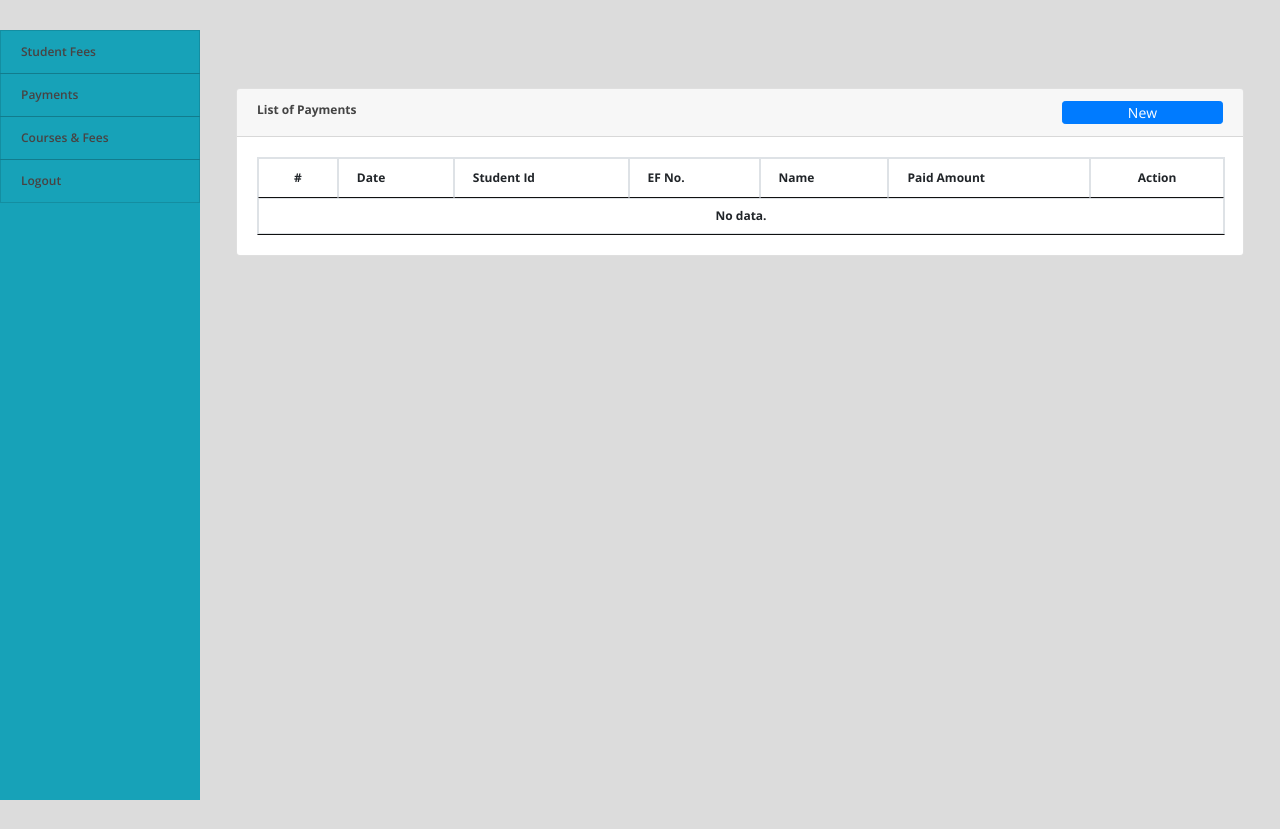
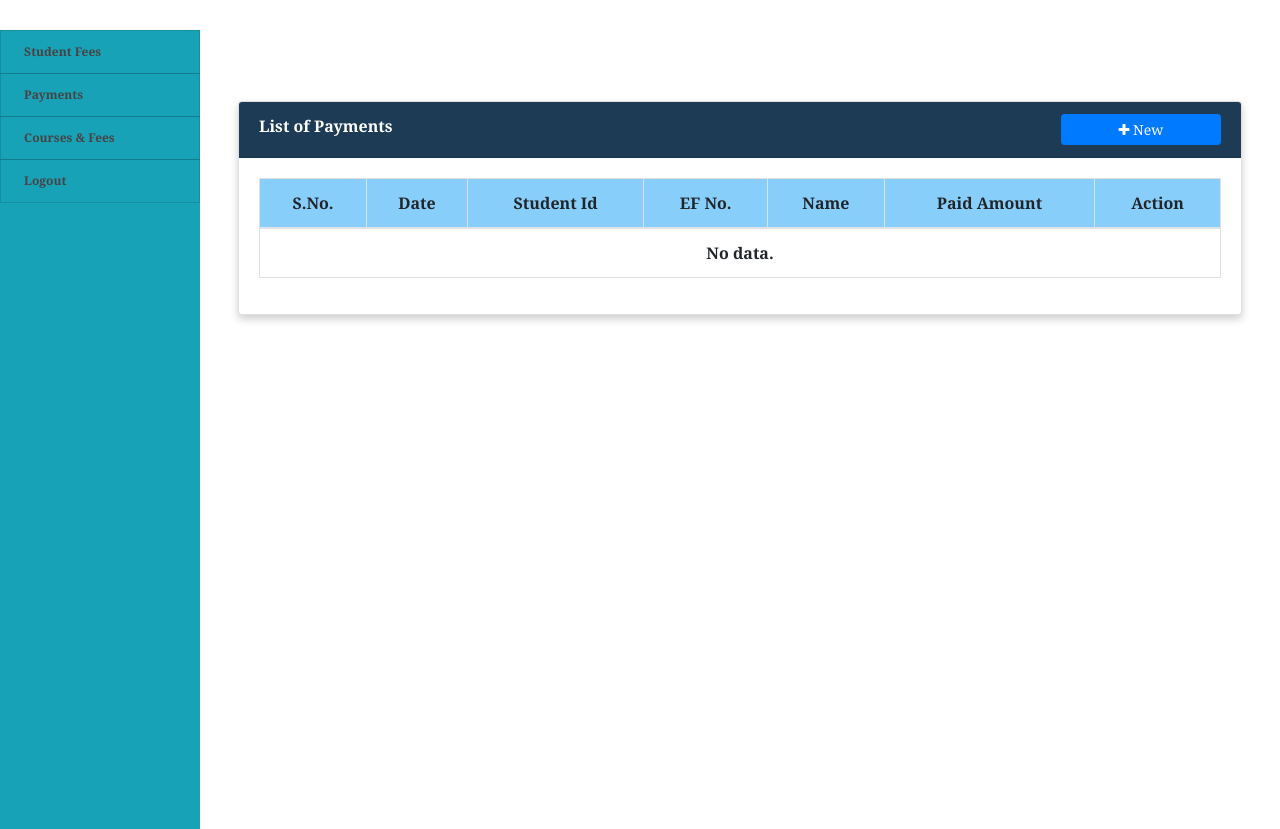
Before and after one commit to gyrodope69/school-management-website, a PHP site: page /school-management-website/accountant/index.php in a window 1280 px wide. Shown: the top 829 px of the page. Before the commit the page ends 800 px from the top, so only its background shows below. Run offline with PHP 8.4, Linux system fonts and the light colour scheme; a user stored in the database is signed in; data comes from the database, SQL or seed files in the repository; data that the repository does not hold is empty.

Commit message:
Update payments.php

```diff
--- a/accountant/payments.php
+++ b/accountant/payments.php
@@ -1,4 +1,40 @@
-<?php include '../config.php'; ?>
+<?php include('../config.php');?>
+
+<!doctype html>
+<html lang="en">
+    <head>
+        <meta charset="utf-8">
+        <meta name="viewport" content="width=device-width, initial-scale=1">
+        <title>Home | ERP Model</title>
+        <link rel="stylesheet" href="./assets/css/base-styles.css">
+        <link rel="stylesheet" href="https://cdn.jsdelivr.net/npm/bootstrap@4.6.1/dist/css/bootstrap.min.css">
+        <script src="https://cdn.jsdelivr.net/npm/jquery@3.6.0/dist/jquery.slim.min.js"></script>
+        <script src="https://cdn.jsdelivr.net/npm/popper.js@1.16.1/dist/umd/popper.min.js"></script>
+        <script src="https://cdn.jsdelivr.net/npm/bootstrap@4.6.1/dist/js/bootstrap.bundle.min.js"></script>
+        <script src="https://ajax.googleapis.com/ajax/libs/jquery/3.6.0/jquery.min.js"></script>
+        <link rel="stylesheet" href="https://cdnjs.cloudflare.com/ajax/libs/font-awesome/4.7.0/css/font-awesome.min.css">
+
+		<style>
+			input[type=checkbox]
+			{
+			  /* Double-sized Checkboxes */
+			  -ms-transform: scale(1.3); /* IE */
+			  -moz-transform: scale(1.3); /* FF */
+			  -webkit-transform: scale(1.3); /* Safari and Chrome */
+			  -o-transform: scale(1.3); /* Opera */
+			  transform: scale(1.3);
+			  padding: 10px;
+			  cursor:pointer;
+			}
+			.card {
+  				box-shadow: 0 4px 8px 0 rgba(0, 0, 0, 0.2);
+
+			}
+		</style>
+    </head>
+
+	<body>
+
 <div class="container-fluid">
 	<div class="col-lg-12">
 		<div class="row mb-4 mt-4">
@@ -9,22 +45,22 @@
 		<div class="row">
 			<div class="col-md-12">
 				<div class="card">
-					<div class="card-header">
-						<b>List of Payments </b>
+					<div class="card-header" style="background-color:#1d3b55">
+						<b style="color:white">List of Payments </b>
 						<span class="float:right"><a class="btn btn-primary btn-block btn-sm col-sm-2 float-right" href="javascript:void(0)" id="new_payment">
 					<i class="fa fa-plus"></i> New
 				</a></span>
 					</div>
-					<div class="card-body">
+					<div class="card-body table-responsive">
 						<table class="table table-condensed table-bordered table-hover">
 							<thead>
-								<tr>
-									<th class="text-center">#</th>
-									<th class="">Date</th>
-									<th class="">Student Id</th>
-									<th class="">EF No.</th>
-									<th class="">Name</th>
-									<th class="">Paid Amount</th>
+								<tr style="background-color:#87CEFA">
+									<th class="text-center">S.No.</th>
+									<th class="text-center">Date</th>
+									<th class="text-center">Student Id</th>
+									<th class="text-center">EF No.</th>
+									<th class="text-center">Name</th>
+									<th class="text-center">Paid Amount</th>
 									<th class="text-center">Action</th>
 								</tr>
 							</thead>
@@ -79,6 +115,8 @@
 		</div>
 	</div>
 </div>
+</body>
+</html>
 <style>
 
 	td{
```
